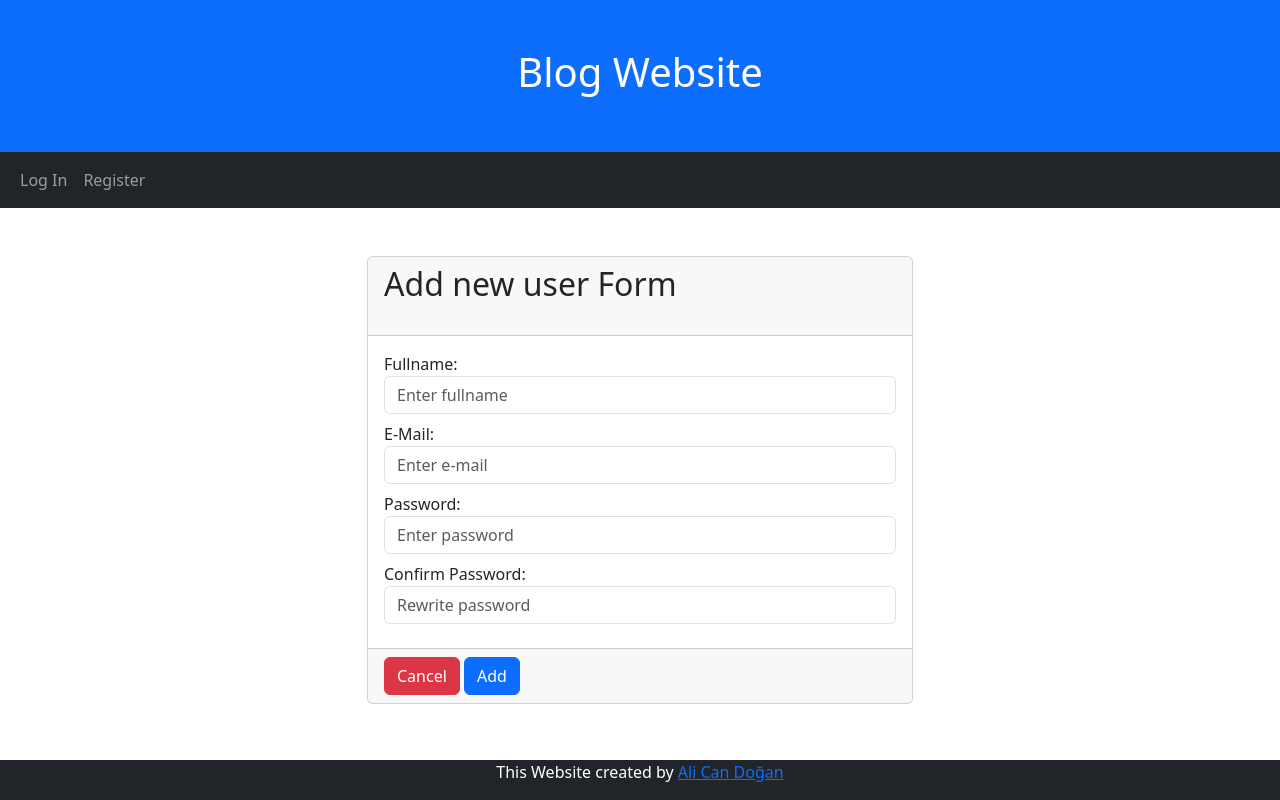
After one commit to doganalican46/PHP_BlogWebsite, a PHP site: page /admin/addnewuser.php in a window 1280 px wide. The commit adds this page. Run offline with PHP 8.4, Linux system fonts and the light colour scheme; some libraries are stand-ins or nearby versions.

Commit message:
add new user from admin side

```diff
--- /dev/null
+++ b/admin/addnewuser.php
@@ -0,0 +1,82 @@
+<?php include "../database/db_connection.php"; ?>
+<?php
+
+
+if (isset($_POST["add_newuserbtn"])) {
+    $fullname = $_POST["fullname"];
+    $email = $_POST["email"];
+    $password = $_POST["password"];
+    $cpassword = $_POST["cpassword"];
+
+    if (empty($fullname) || empty($email) || empty($password) || empty($cpassword)) {
+        echo "All fields are required.";
+    } elseif ($password !== $cpassword) {
+        echo "Passwords do not match.";
+    } else {
+        $query = "SELECT email FROM users WHERE email = '$email'";
+        $result = mysqli_query($connection, $query);
+
+        if (mysqli_num_rows($result) > 0) {
+            echo "Email already exists. Please choose a different one.";
+        } else {
+            // $hashedPassword = password_hash($password, PASSWORD_DEFAULT);
+            $insertQuery = "INSERT INTO users (fullname, email, password) VALUES ('$fullname', '$email', '$password')";
+
+            if (mysqli_query($connection, $insertQuery)) {
+                echo "New user successfully added!";
+                header("Location: users_setting.php");
+                exit();
+            } else {
+                echo "Error: " . mysqli_error($connection);
+            }
+        }
+    }
+}
+?>
+
+
+
+
+<?php $customTitle = "Add new user "; ?>
+<?php include "pages/_header.php" ?>
+<?php include "pages/_navbar.php" ?>
+
+<div class="container mt-5">
+    <div class="row justify-content-center">
+        <div class="col-md-6">
+            <div class="card">
+                <div class="card-header">
+                    <h2 class="mb-4">Add new user Form</h2>
+                </div>
+                <div class="card-body">
+                    <form action="" method="post">
+                        <div class="form-group mb-2">
+                            <label for="fullname">Fullname:</label>
+                            <input type="text" class="form-control" name="fullname" placeholder="Enter fullname" value="<?php echo isset($fullname) ? htmlspecialchars($fullname) : ''; ?>">
+                        </div>
+                        <div class="form-group mb-2">
+                            <label for="email">E-Mail:</label>
+                            <input type="email" class="form-control" name="email" placeholder="Enter e-mail" value="<?php echo isset($email) ? htmlspecialchars($email) : ''; ?>">
+                        </div>
+                        <div class="form-group mb-2">
+                            <label for="password">Password:</label>
+                            <input type="password" class="form-control" name="password" placeholder="Enter password">
+                        </div>
+                        <div class="form-group mb-2">
+                            <label for="cpassword">Confirm Password:</label>
+                            <input type="password" class="form-control" name="cpassword" placeholder="Rewrite password">
+                        </div>
+                </div>
+                <div class="card-footer">
+                    <a href="users_setting.php" class="btn btn-danger">Cancel</a>
+
+                    <button type="submit" name="add_newuserbtn" class="btn btn-primary">Add</button>
+                    </form>
+                </div>
+            </div>
+        </div>
+    </div>
+</div>
+
+
+<?php include "pages/_footer.php" ?>
--- a/admin/pages/_navbar.php
+++ b/admin/pages/_navbar.php
@@ -19,6 +19,9 @@ $current_url = $_SERVER['REQUEST_URI'];
                     <a class="nav-link<?php echo (strpos($current_url, 'users_setting.php') !== false) ? ' active' : ''; ?>" href="users_setting.php">Users Setting</a>
                 </li>
                 <li class="nav-item">
+                    <a class="nav-link<?php echo (strpos($current_url, 'posts.php') !== false) ? ' active' : ''; ?>" href="posts.php">Posts</a>
+                </li>
+                <li class="nav-item">
                     <a class="nav-link<?php echo (strpos($current_url, 'profile.php') !== false) ? ' active' : ''; ?>" href="profile.php"><?php echo $fullname; ?></a>
                 </li>
                 <li class="nav-item">
--- a/admin/users_setting.php
+++ b/admin/users_setting.php
@@ -1,4 +1,4 @@
-<?php $customTitle = "Page Name"; ?>
+<?php $customTitle = "Users Setting"; ?>
 <?php include "pages/_header.php" ?>
 <?php include "pages/_navbar.php" ?>
 <?php include "../database/db_connection.php"; ?>
@@ -40,7 +40,9 @@ $result = mysqli_query($connection, $query);
         <div class="col">
             <div class="card">
                 <div class="card-header">
-                    <h1>User List <button class="btn btn-primary float-end">Add New User</button></h1>
+                    <form action="addnewuser.php" method="post">
+                        <h1>User List <button class="btn btn-primary float-end" type="submit">Add New User</button></h1>
+                    </form>
                 </div>
                 <div class="card-body">
                     <table class="table table-hover">
--- /dev/null
+++ b/yapılacaklar.txt
@@ -0,0 +1,4 @@
+* profil güncellemelerinden sonra $_SESSION larda güncellenmeli
+* user list tablosu datatable olmalı
+* database de posts adından bir tablo oluşucak
+*
```
Also changed, not shown: admin/posts.php (added, +13 -0 lines), admin/update_user.php (+6 -9 lines).
